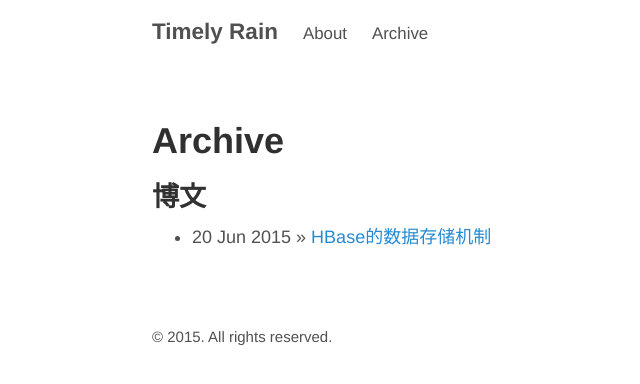
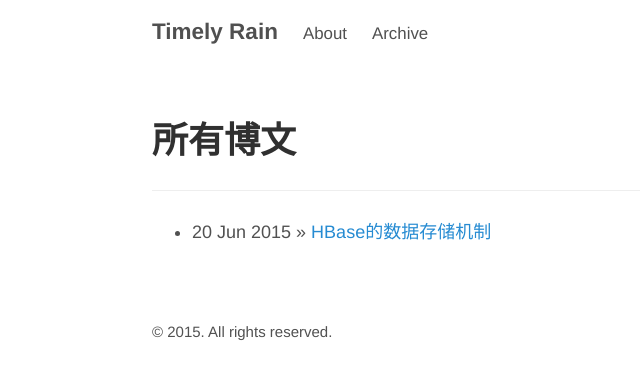
Before and after one commit to lsr1991/lsr1991.github.io, a Jekyll site: the page built from archive.md, in a window 1280 px wide. Shown: the top 384 px of the page, without its empty margins (173-813 px from the left). Built offline with Jekyll 4.4.1, drawn with Linux system fonts in a browser that asks for light colours.

Commit message:
Published with https://stackedit.io/

```diff
--- a/archive.md
+++ b/archive.md
@@ -1,9 +1,8 @@
 ---
 layout: page
-title: Archive
+title: 所有博文
 ---
-
-## 博文
+---
 
 {% for post in site.posts %}
  * {{ post.date | date_to_string }} &raquo; [ {{ post.title }} ]({{ post.url }})
```
